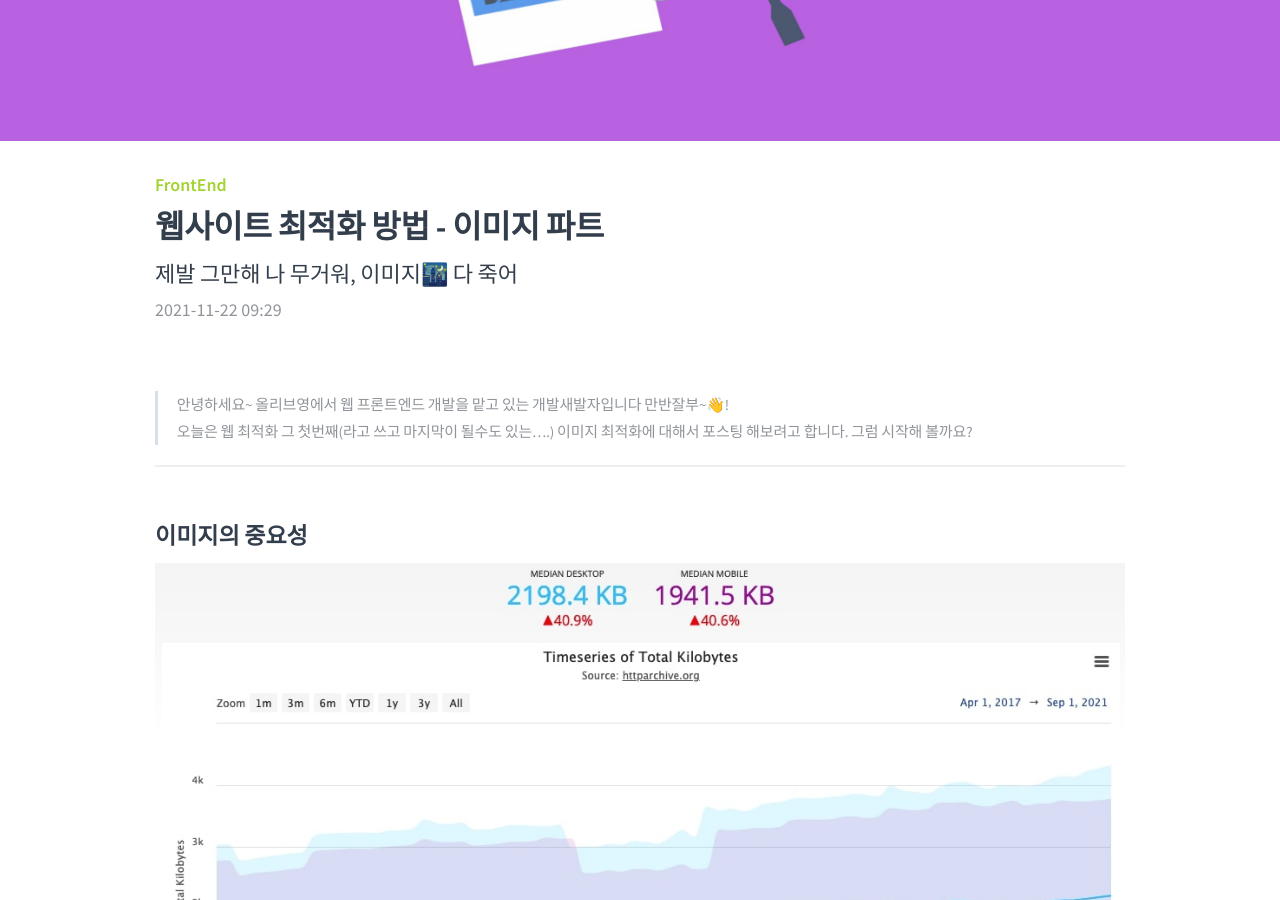
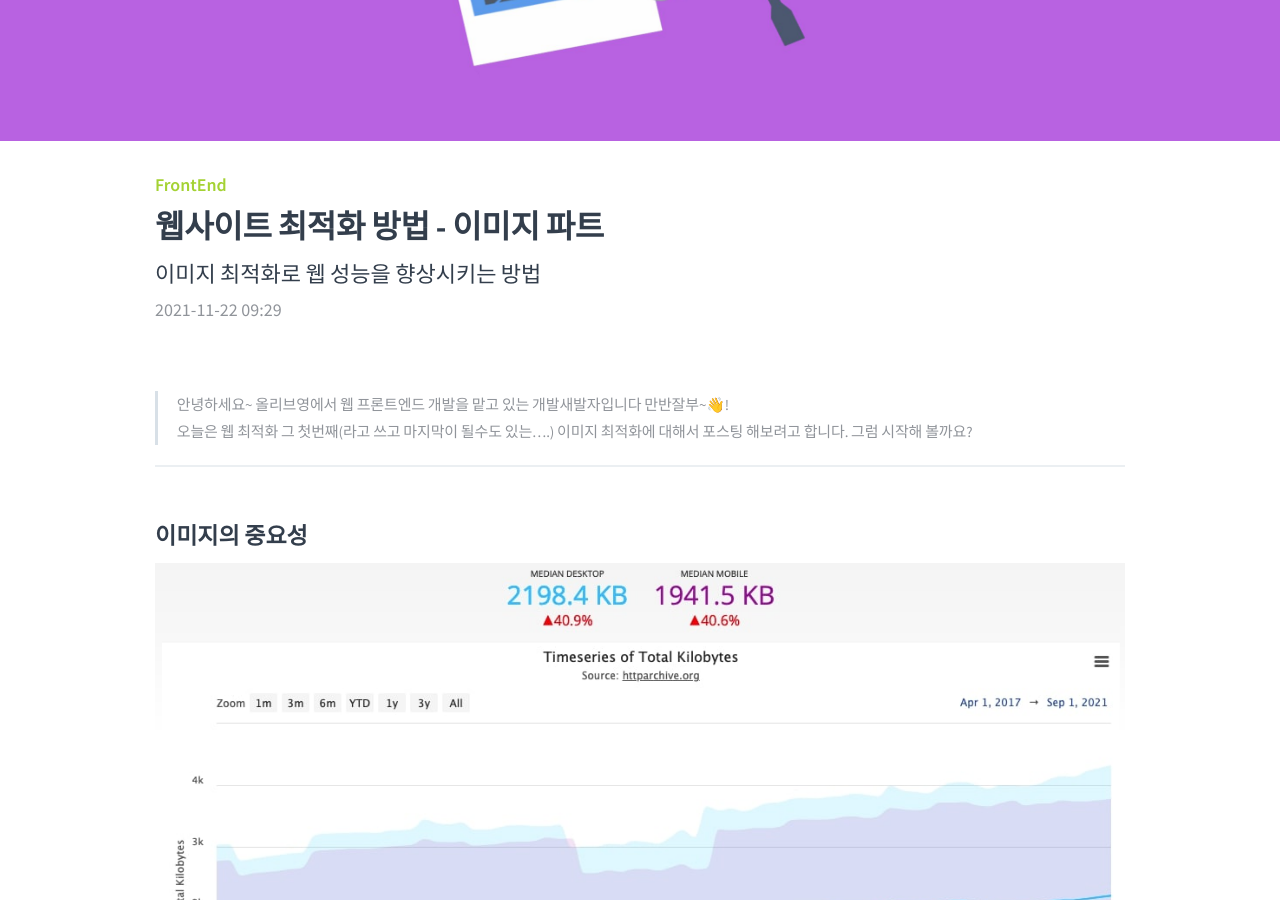
Before and after one commit to tedpark/oy-alldev.github.io, a Jekyll site: the page built from tech/2111220929/index.md, in a window 1280 px wide and 900 px high, scrolled down 329 px. Built offline with Jekyll 4.4.1, drawn with Linux system fonts in a browser that asks for light colours; comment, search, counter and statistics services are not loaded.

Commit message:
post/게시글 업로드 - 웹사이트 최적화 방법
- 부제목 변경

```diff
--- a/tech/2111220929/index.md
+++ b/tech/2111220929/index.md
@@ -4,7 +4,7 @@ type: tech
 date: 2021-11-22 09:29
 category: FrontEnd
 title: 웹사이트 최적화 방법 - 이미지 파트
-subtitle: 제발 그만해 나 무거워, 이미지🌃 다 죽어
+subtitle: 이미지 최적화로 웹 성능을 향상시키는 방법
 writer: 834765
 post-header: true
 header-img: img/main.jpg
```
